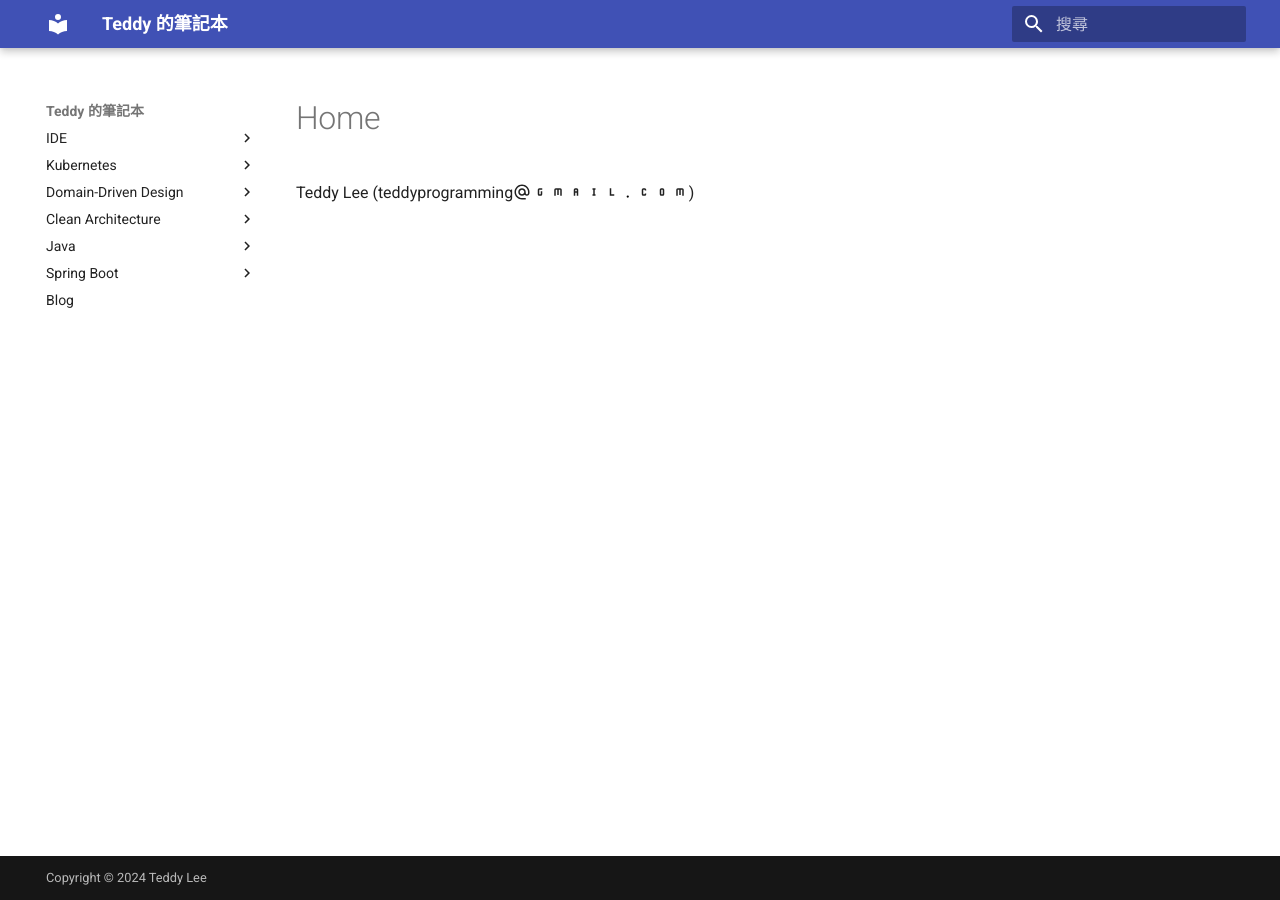
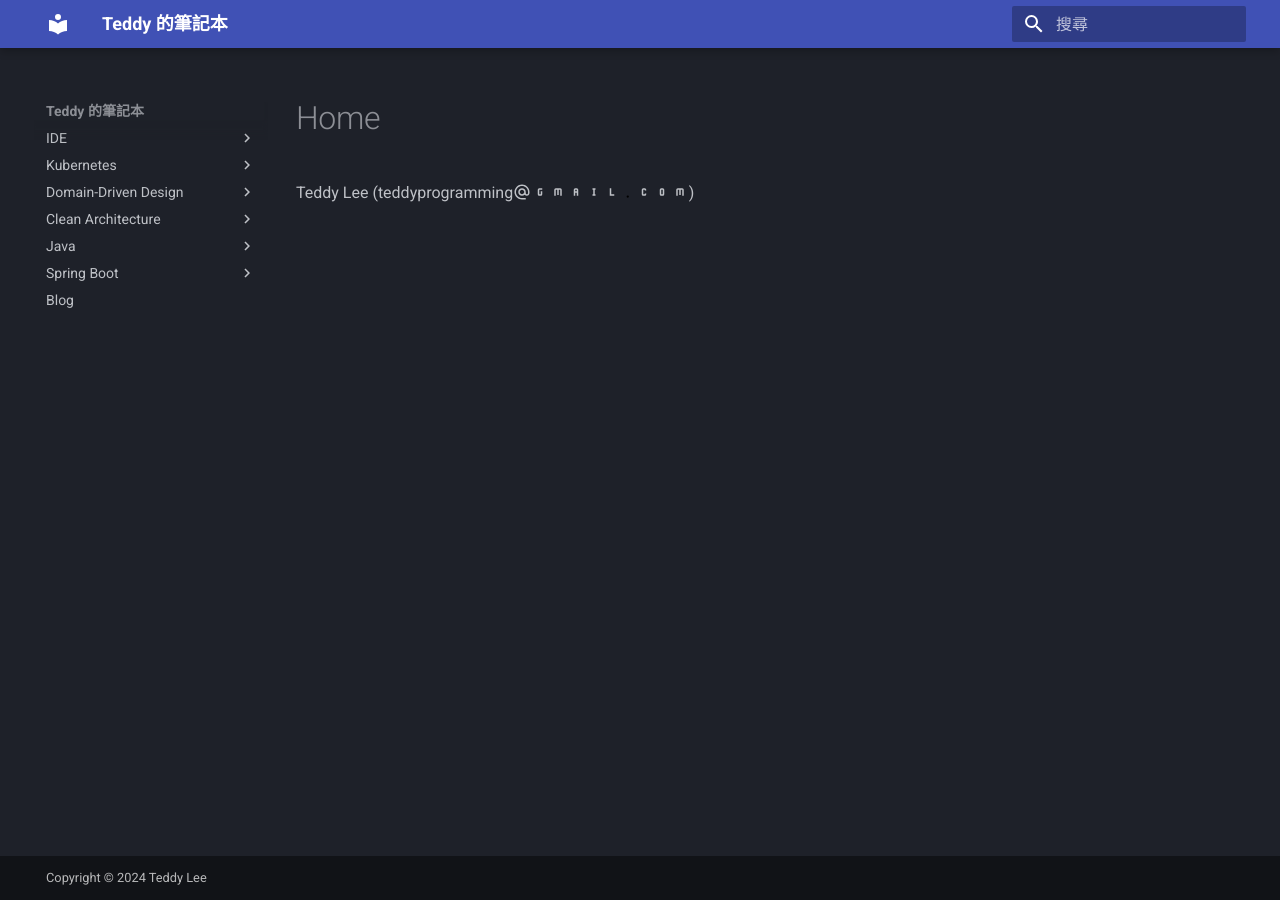
Before and after one commit to teddyprogramming/teddyprogramming.github.io, an MkDocs documentation site: the page built from docs/index.md, in a window 1280 px wide. Built offline with MkDocs 1.6.1 and Material for MkDocs 9.7.7, drawn with Linux system fonts in a browser that asks for light colours.

```diff
--- a/mkdocs.yml
+++ b/mkdocs.yml
@@ -5,6 +5,8 @@ use_directory_urls: false
 # https://squidfunk.github.io/mkdocs-material/
 theme:
   name: 'material'
+  palette:
+    - scheme: slate
   language: 'zh-TW'
   features:
     - content.code.select
@@ -96,8 +98,8 @@ plugins:
   - blog
   - plantuml:
       puml_url: https://www.plantuml.com/plantuml/
-      num_workers: 8
       puml_keyword: plantuml
+      auto_dark: true
   - git-revision-date-localized:
       locale: zh
       enable_creation_date: true
```
Also changed, not shown: docs/domain-driven-design/09/04.svg.
